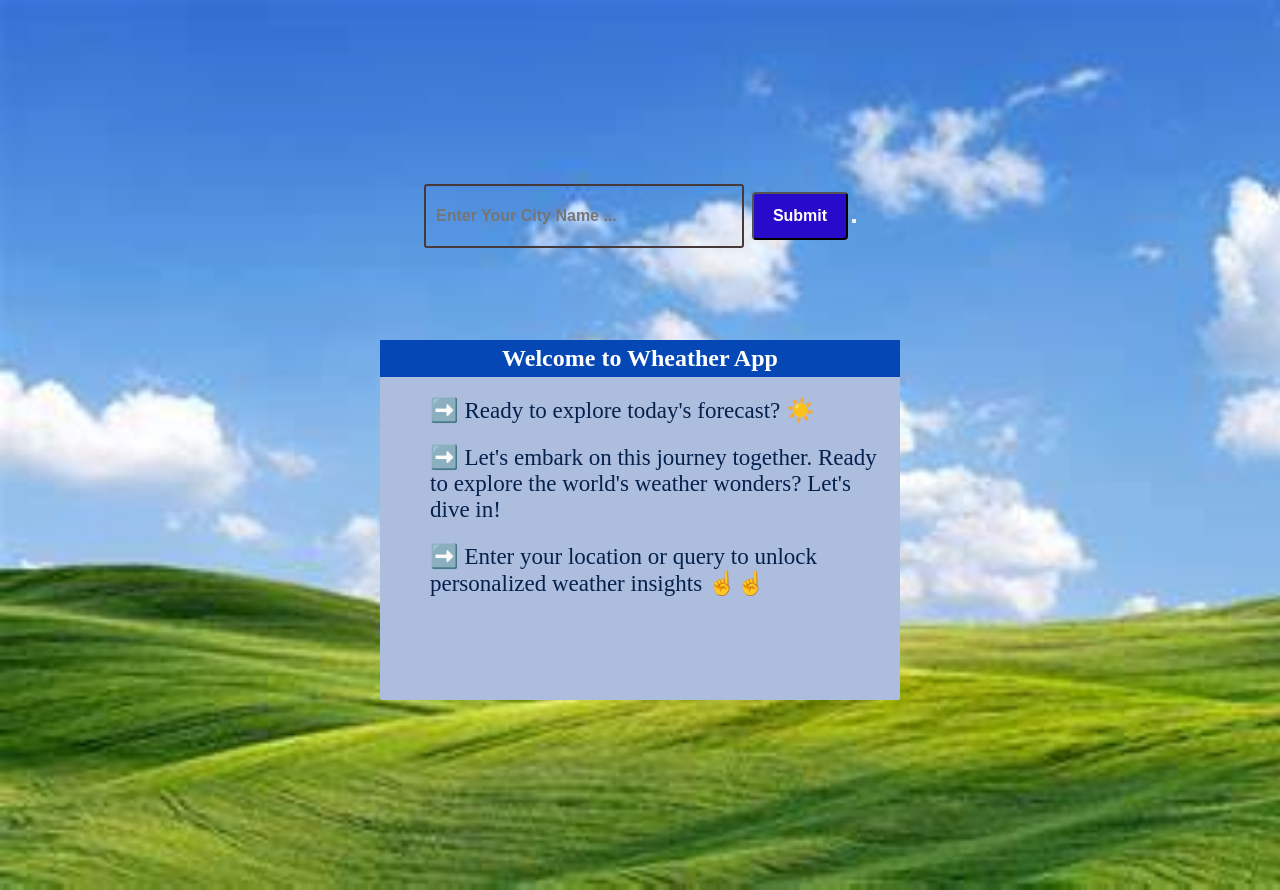
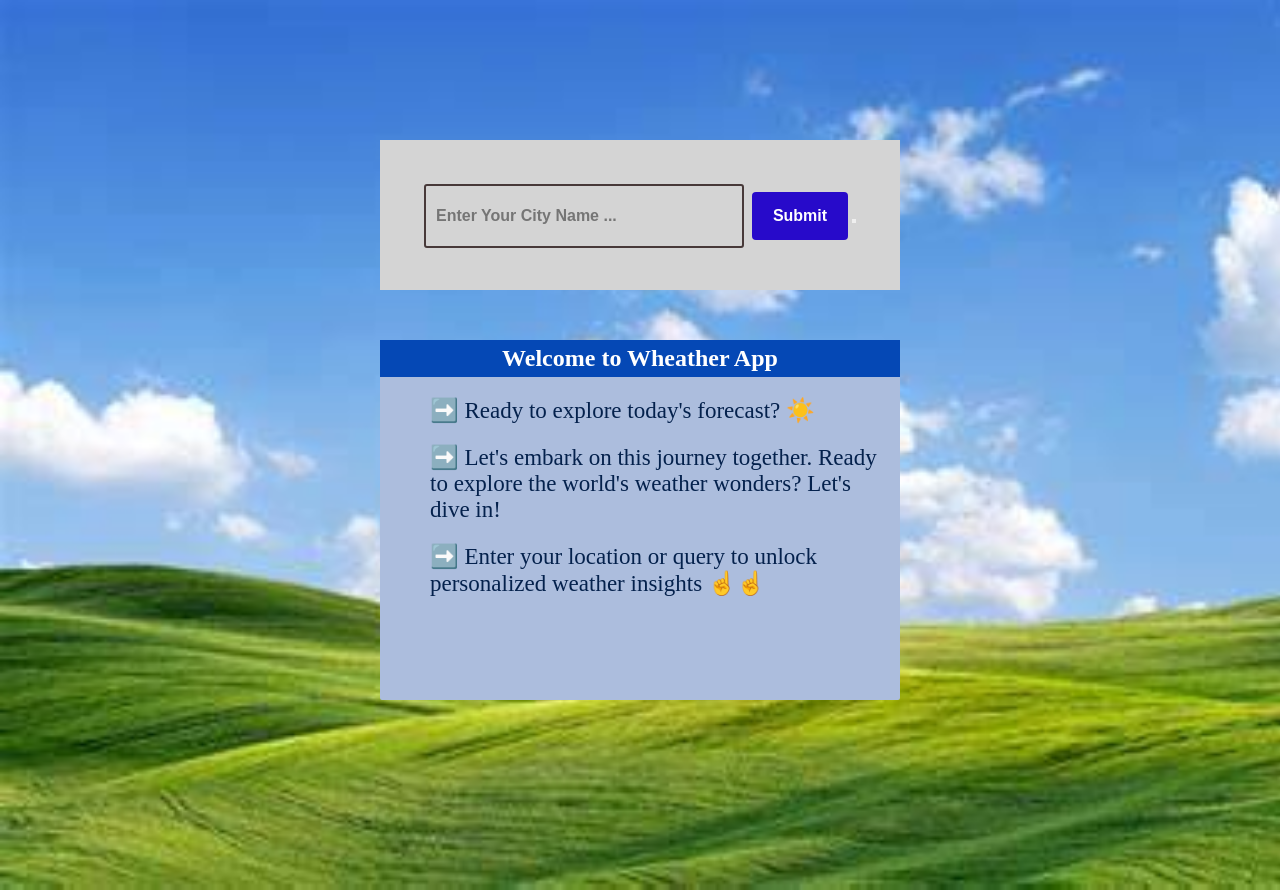
Before and after one commit to anmolbajpai/Wheather-app, a plain HTML site: page index.html in a window 1280 px wide. Drawn offline with Linux system fonts and the light colour scheme.

Commit message:
Update style.css

```diff
--- a/style.css
+++ b/style.css
@@ -20,7 +20,7 @@ body{
     padding:2rem 0 2rem 0 ;
     text-align:center;
     justify-content:center;
-    background: rbg(224,100,100);
+    background-color:#d4d4d4;
     height:150px;
 }
 
@@ -47,7 +47,7 @@ body{
     color:white;
     font-size:1rem;
     margin-top:20px;
-    border: :none;
+    border: none;
     border-radius:4px;
 
 }
```
